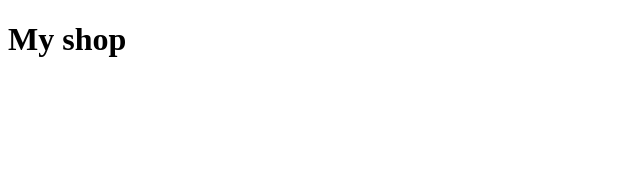
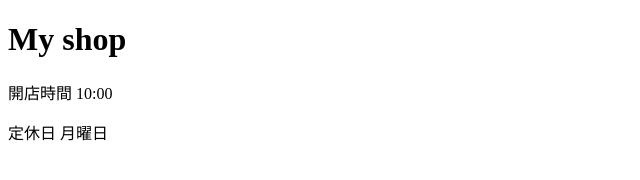
Before and after one commit to zd2L10/myshop, a plain HTML site: page index.html in a window 1280 px wide. Shown: the whole page, without its empty margins (0-640 px from the left). Drawn offline with Linux system fonts and the light colour scheme.

Commit message:
店舗情報の追加

```diff
--- a/index.html
+++ b/index.html
@@ -8,5 +8,7 @@
 </head>
 <body>
     <h1>My shop</h1>
+    <p>開店時間 10:00</p>
+    <p>定休日 月曜日</p>
 </body>
 </html>
```
